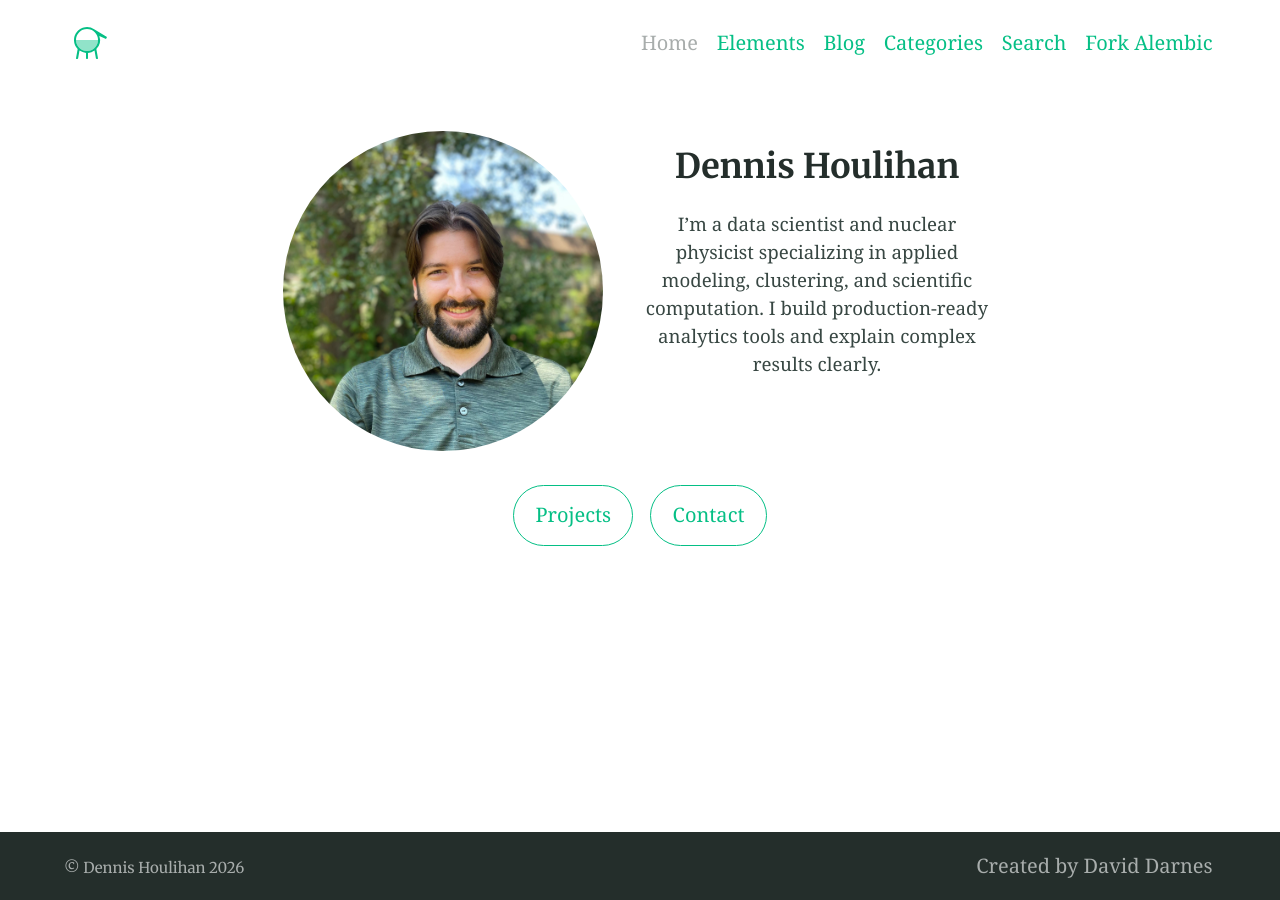
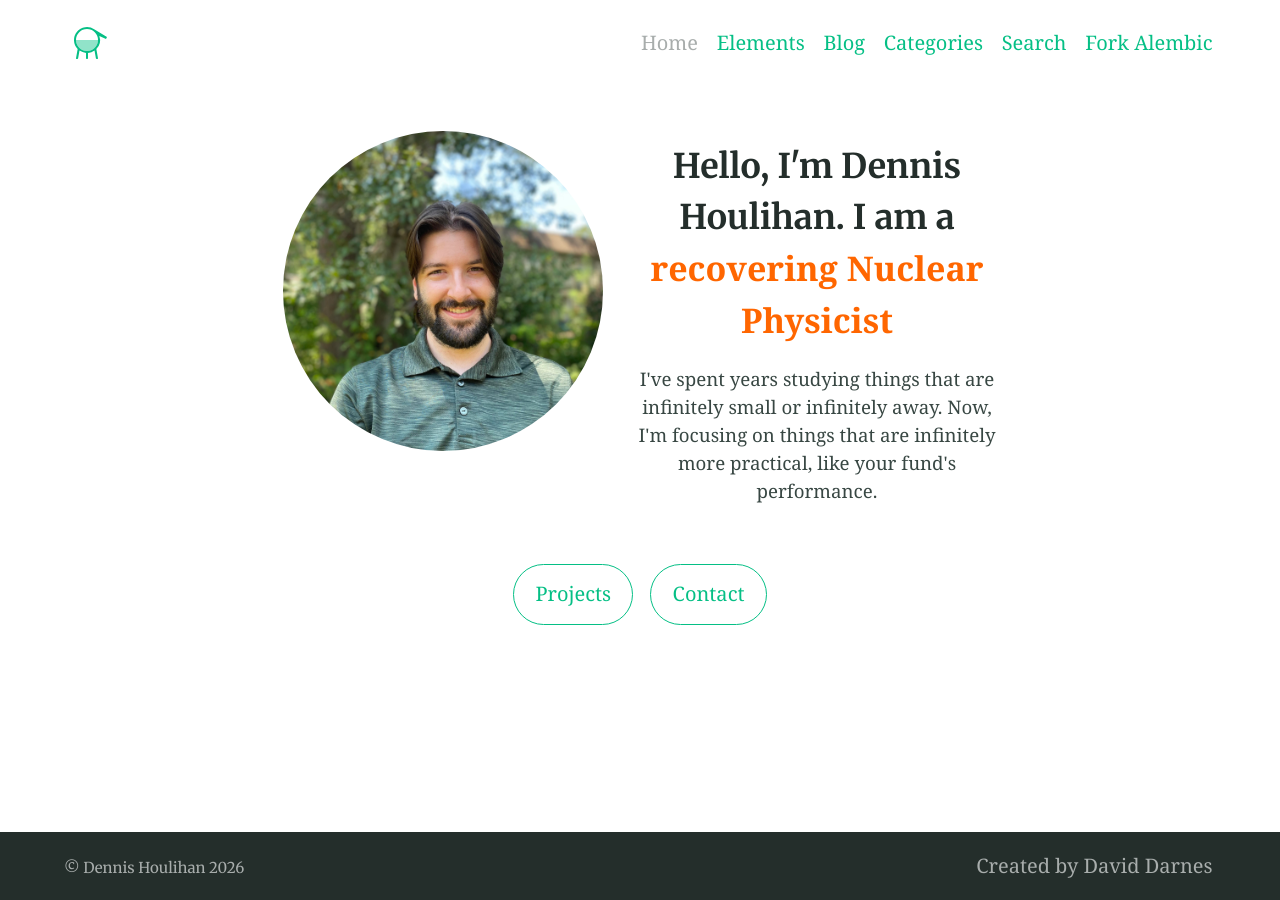
Before and after one commit to DJHoulihan/DJHoulihan.github.io, a Jekyll site: the page built from index.md, in a window 1280 px wide. Built offline with Jekyll 4.4.1, drawn with Linux system fonts in a browser that asks for light colours.

Commit message:
changed font color

```diff
--- a/index.md
+++ b/index.md
@@ -18,9 +18,14 @@ excerpt: null
 
   <!-- Name + description centered vertically -->
   <div style="flex:1; text-align:center;">
-    <h1 style="margin:0; font-size:2rem;">Dennis Houlihan</h1>
+    <h1 style="margin:0; font-size:2rem;">
+      Hello, I'm Dennis Houlihan. I am a
+      <span style="color:#ff6600; font-family: 'Georgia', serif;">
+        recovering Nuclear Physicist
+      </span>
+    </h1>
     <p style="margin-top:0.5rem; font-size:1.1rem; line-height:1.5; max-width:40rem; margin-left:auto; margin-right:auto;">
-      I’m a data scientist and nuclear physicist specializing in applied modeling, clustering, and scientific computation. I build production-ready analytics tools and explain complex results clearly.
+      I've spent years studying things that are infinitely small or infinitely away. Now, I'm focusing on things that are infinitely more practical, like your fund's performance.
     </p>
   </div>
 </div>
```
